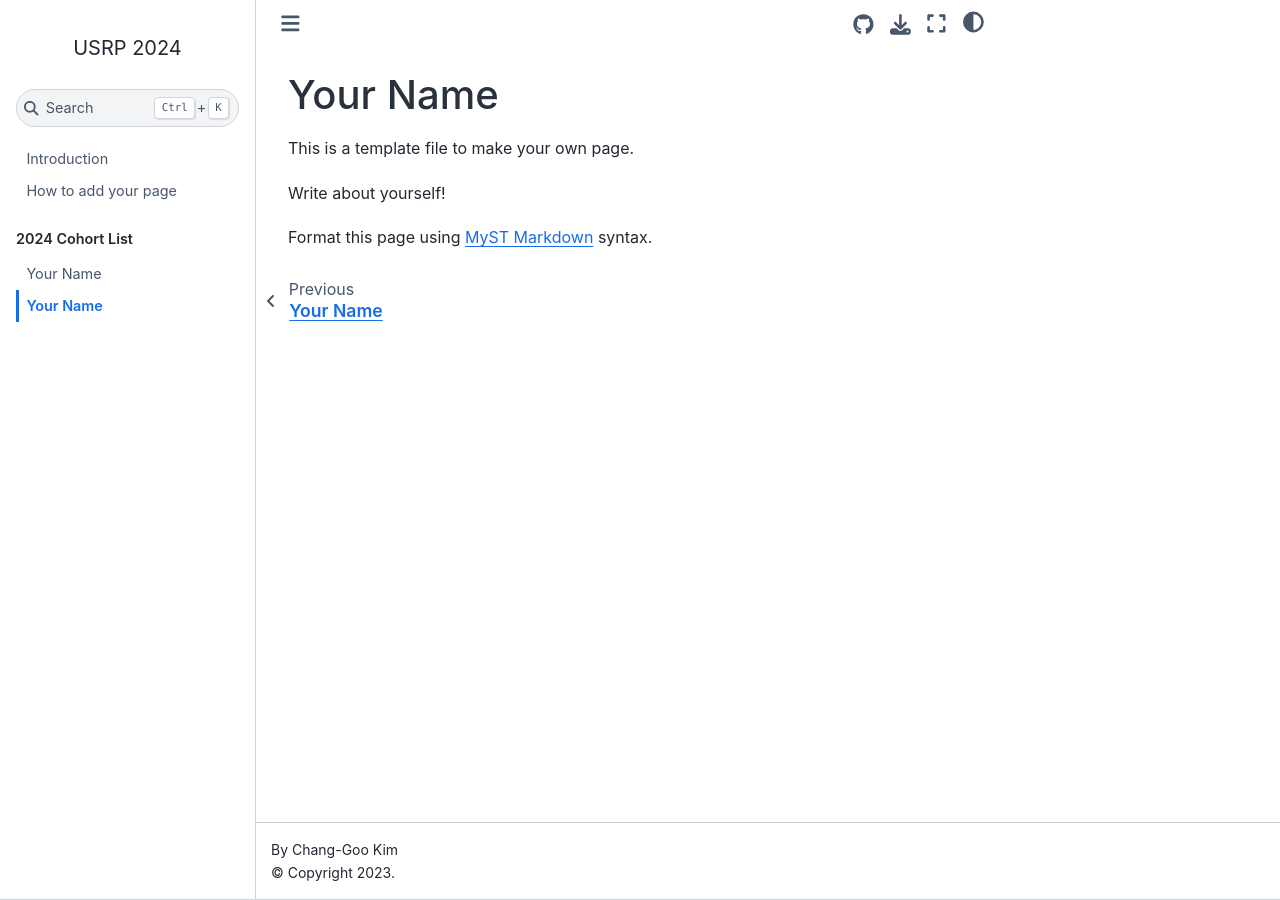
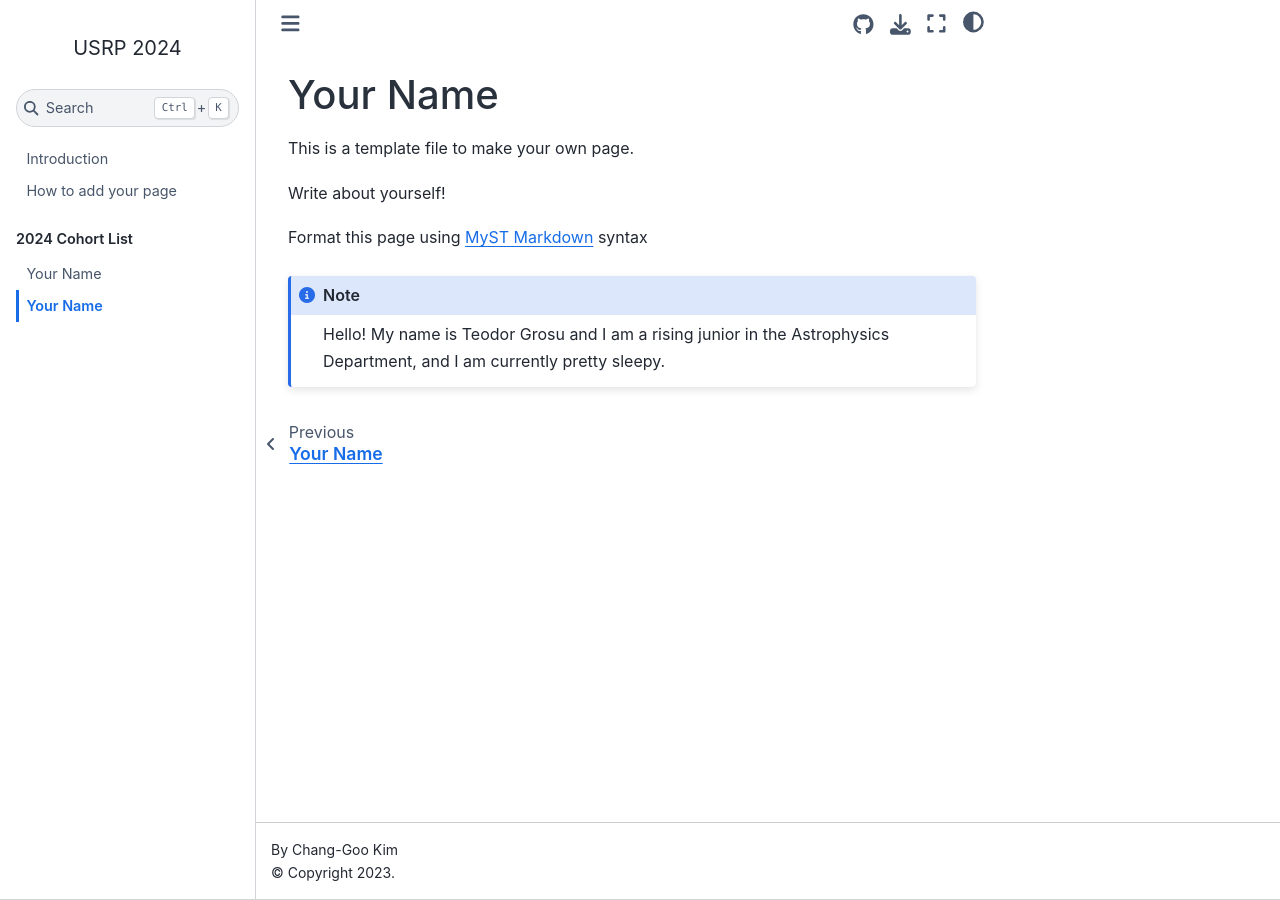
Before and after one commit to changgoo/usrp-introduction, a Jupyter Book: the page built from docs/students/teodorgrosu.md, in a window 1280 px wide. Built offline with Jupyter Book 1.0.4 settings and Sphinx 7.4.7 and the Sphinx Book theme 1.1.4, drawn with Linux system fonts in a browser that asks for light colours.

Commit message:
added file to repo

````diff
--- a/docs/students/teodorgrosu.md
+++ b/docs/students/teodorgrosu.md
@@ -4,4 +4,9 @@ This is a template file to make your own page.
 
 Write about yourself!
 
-Format this page using [MyST Markdown](https://jupyterbook.org/en/stable/content/index.html) syntax.
+Format this page using [MyST Markdown](https://jupyterbook.org/en/stable/content/index.html) syntax
+```{note}
+
+Hello! My name is Teodor Grosu and I am a rising junior in the Astrophysics Department, and I am currently pretty sleepy.
+
+```
````
